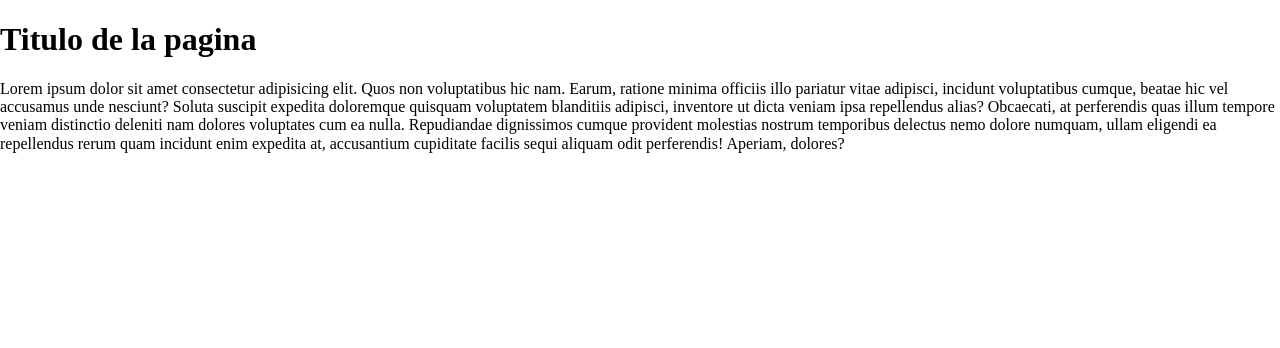
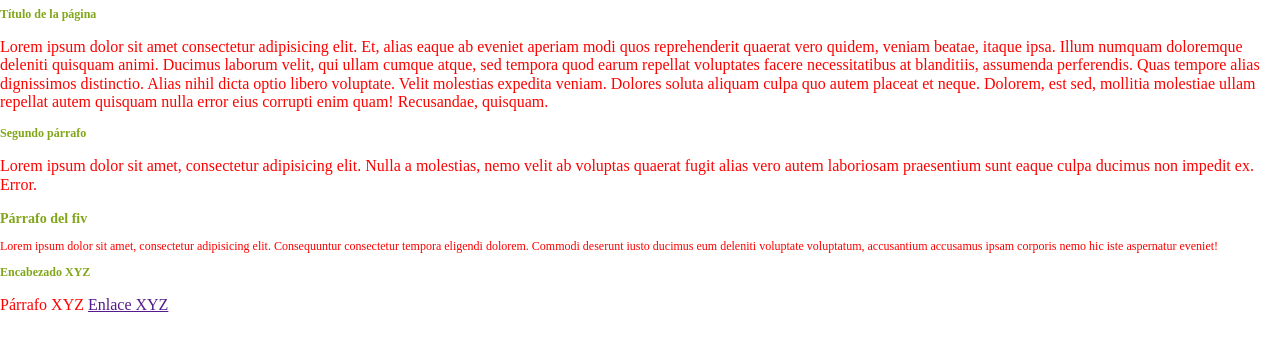
Before and after one commit to JorgeGuerrero26/Visual, a plain HTML site: page TrabajosDW/Sesion 13/index.html in a window 1280 px wide. Drawn offline with Linux system fonts and the light colour scheme.

Commit message:
Sesion13

```diff
--- /dev/null
+++ b/TrabajosDW/Sesion 13/css/miestilo.css
@@ -0,0 +1,24 @@
+/*p{
+    color: cadetblue;
+    font-family: Arial;
+    font-size: large;
+}*/
+body{
+    color: blue;
+}
+h1{
+    color: black;
+}
+p{
+    color: red;
+}
+div, h1, h2{
+    font-size: 12px;
+    color: #81a61a;
+}
+div h2{
+    font-size: 60px;
+}
+div p a{
+    color: green;
+}
--- a/TrabajosDW/Sesion 13/index.html
+++ b/TrabajosDW/Sesion 13/index.html
@@ -4,15 +4,22 @@
         <meta charset="UTF-8">
         <meta name="viewport" content="width=device-width, initial-scale=1.0">
         <link rel="stylesheet" href="css/normalize.css">
-    <link rel="stylesheet" href="css/misestilosCSS.css">
-    <title>Document</title>
+        <link rel="stylesheet" href="css/miestilo.css">
+        <title>Sesión 13</title>
     </head>
     <body>
-    <h1>
-        <h1>Titulo de la pagina</h1>
-        <p>Lorem ipsum dolor sit amet consectetur adipisicing elit. Quos non voluptatibus hic nam. Earum, ratione minima officiis illo pariatur vitae adipisci, incidunt voluptatibus cumque, beatae hic vel accusamus unde nesciunt?
-        Soluta suscipit expedita doloremque quisquam voluptatem blanditiis adipisci, inventore ut dicta veniam ipsa repellendus alias? Obcaecati, at perferendis quas illum tempore veniam distinctio deleniti nam dolores voluptates cum ea nulla.
-        Repudiandae dignissimos cumque provident molestias nostrum temporibus delectus nemo dolore numquam, ullam eligendi ea repellendus rerum quam incidunt enim expedita at, accusantium cupiditate facilis sequi aliquam odit perferendis! Aperiam, dolores?</p>
-    </h1>
+        <h1>Título de la página</h1>
+        <p>Lorem ipsum dolor sit amet consectetur adipisicing elit. Et, alias eaque ab eveniet aperiam modi quos reprehenderit quaerat vero quidem, veniam beatae, itaque ipsa. Illum numquam doloremque deleniti quisquam animi.
+        Ducimus laborum velit, qui ullam cumque atque, sed tempora quod earum repellat voluptates facere necessitatibus at blanditiis, assumenda perferendis. Quas tempore alias dignissimos distinctio. Alias nihil dicta optio libero voluptate.
+        Velit molestias expedita veniam. Dolores soluta aliquam culpa quo autem placeat et neque. Dolorem, est sed, mollitia molestiae ullam repellat autem quisquam nulla error eius corrupti enim quam! Recusandae, quisquam.</p>
+        <h2>Segundo párrafo</h2>
+        <p>Lorem ipsum dolor sit amet, consectetur adipisicing elit. Nulla a molestias, nemo velit ab voluptas quaerat fugit alias vero autem laboriosam praesentium sunt eaque culpa ducimus non impedit ex. Error.</p>
+        <div>
+            <h3>Párrafo del fiv</h3>
+            <p>Lorem ipsum dolor sit amet, consectetur adipisicing elit. Consequuntur consectetur tempora eligendi dolorem. Commodi deserunt iusto ducimus eum deleniti voluptate voluptatum, accusantium accusamus ipsam corporis nemo hic iste aspernatur eveniet!</p>
+        </div>
+        <h2>Encabezado XYZ</h2>
+        <p>Párrafo XYZ
+        <a href="">Enlace XYZ</a></p>
     </body>
 </html>
```
Lines whose indentation alone changed are shown as unchanged.
